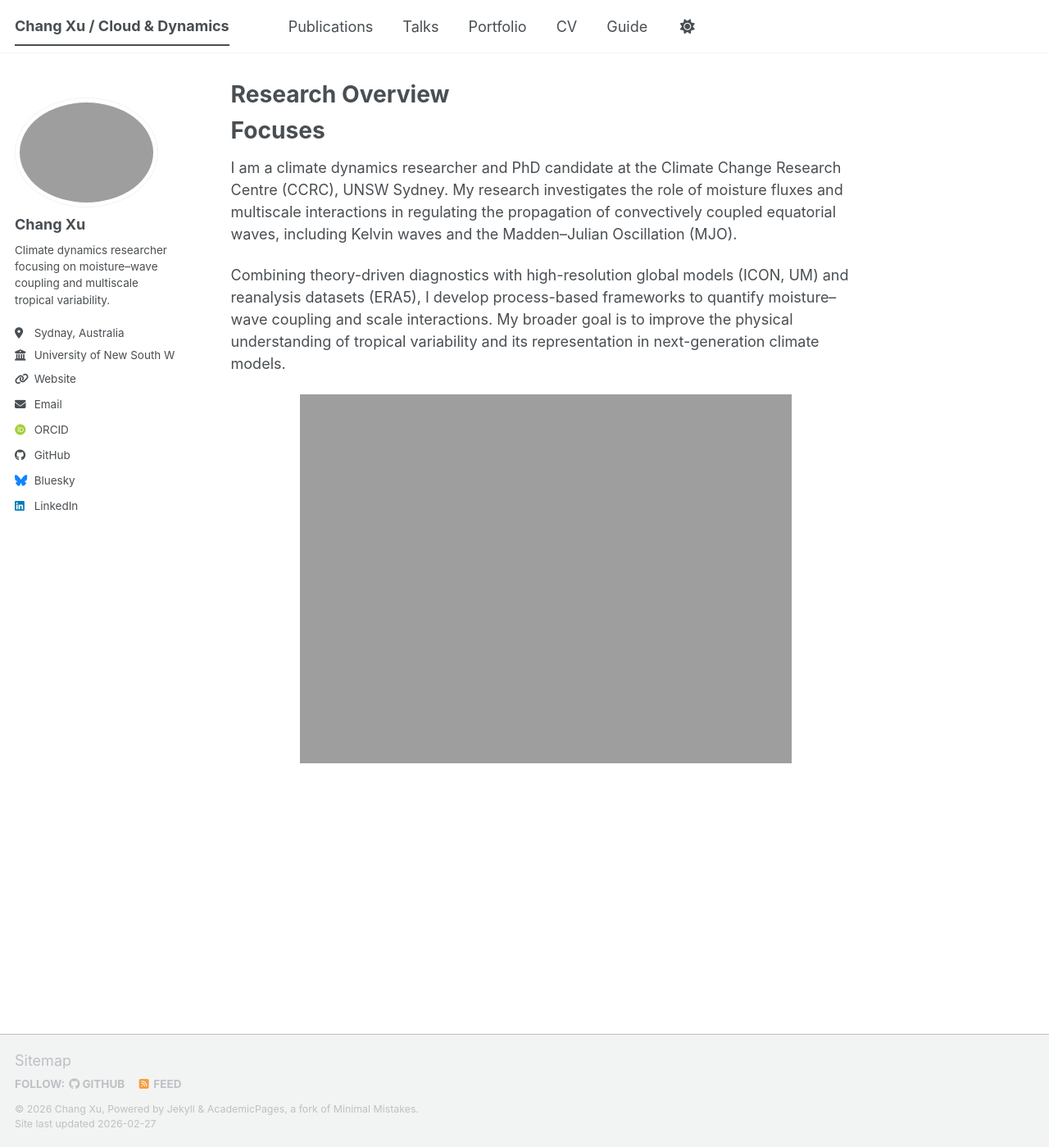
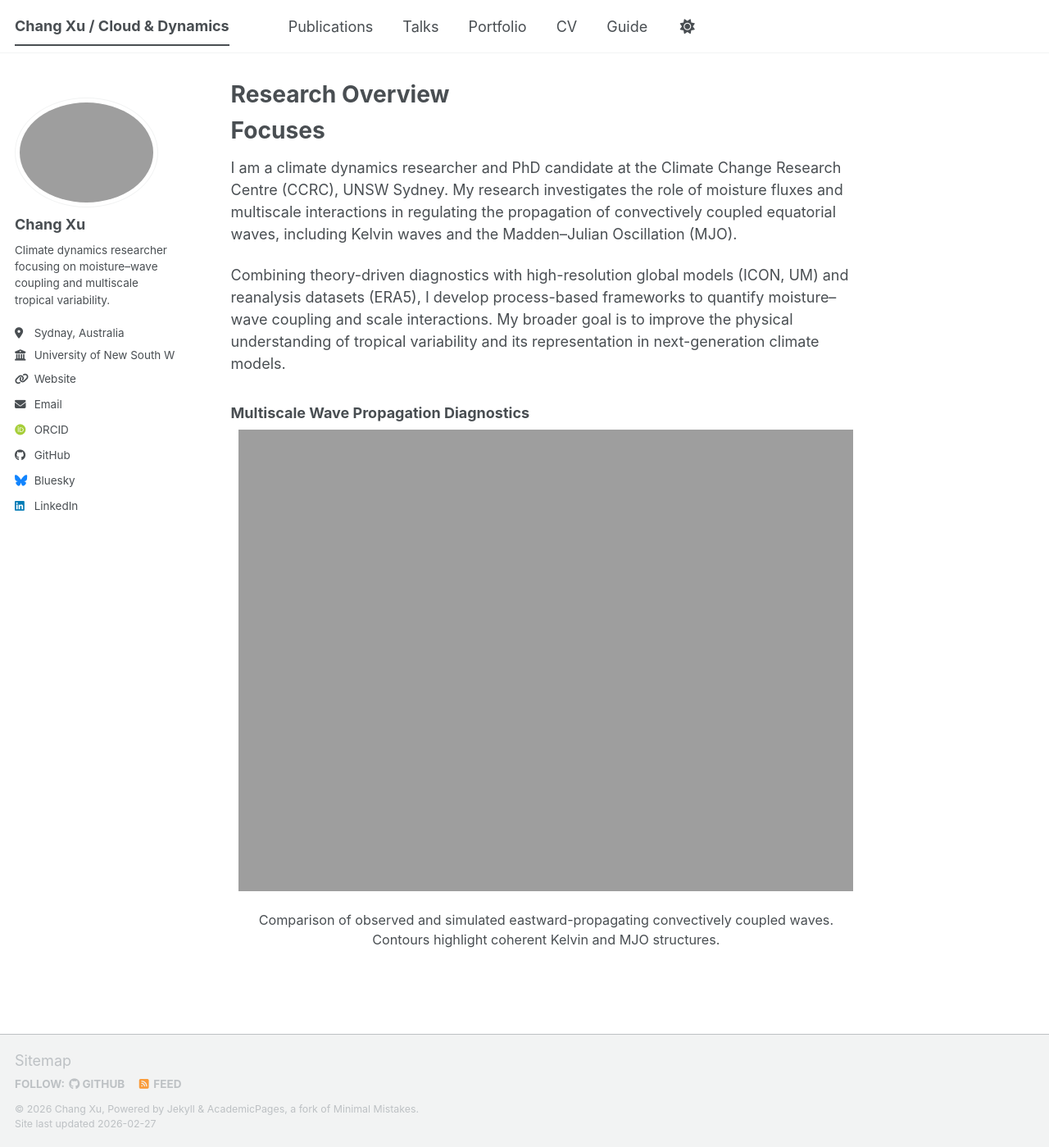
Before and after one commit to Changbaober/changbaober.github.io, a Jekyll site: the page built from _pages/about.md, in a window 1280 px wide and 1399 px high. Shown: the whole window at 82% size. Built offline with Jekyll 4.4.1, drawn with Linux system fonts in a browser that asks for light colours; some web fonts are replaced; a script bundle is joined from its source files by our own code; library files that are not in the unit come from our copies.

Commit message:
Update about.md

```diff
--- a/_pages/about.md
+++ b/_pages/about.md
@@ -13,6 +13,13 @@ I am a climate dynamics researcher and PhD candidate at the Climate Change Resea
 
 Combining theory-driven diagnostics with high-resolution global models (ICON, UM) and reanalysis datasets (ERA5), I develop process-based frameworks to quantify moisture–wave coupling and scale interactions. My broader goal is to improve the physical understanding of tropical variability and its representation in next-generation climate models.
 
+<h3>Multiscale Wave Propagation Diagnostics</h3>
+
 <p align="center">
-  <img src="/images/comparison_grid_series3_2509(1).png" width="600">
+  <img src="/images/comparison_grid_series3_2509 (1).png" width="750">
 </p>
+
+<p style="text-align: center; font-size: 0.9em;">
+Comparison of observed and simulated eastward-propagating convectively coupled waves.
+Contours highlight coherent Kelvin and MJO structures.
+</p>
```
